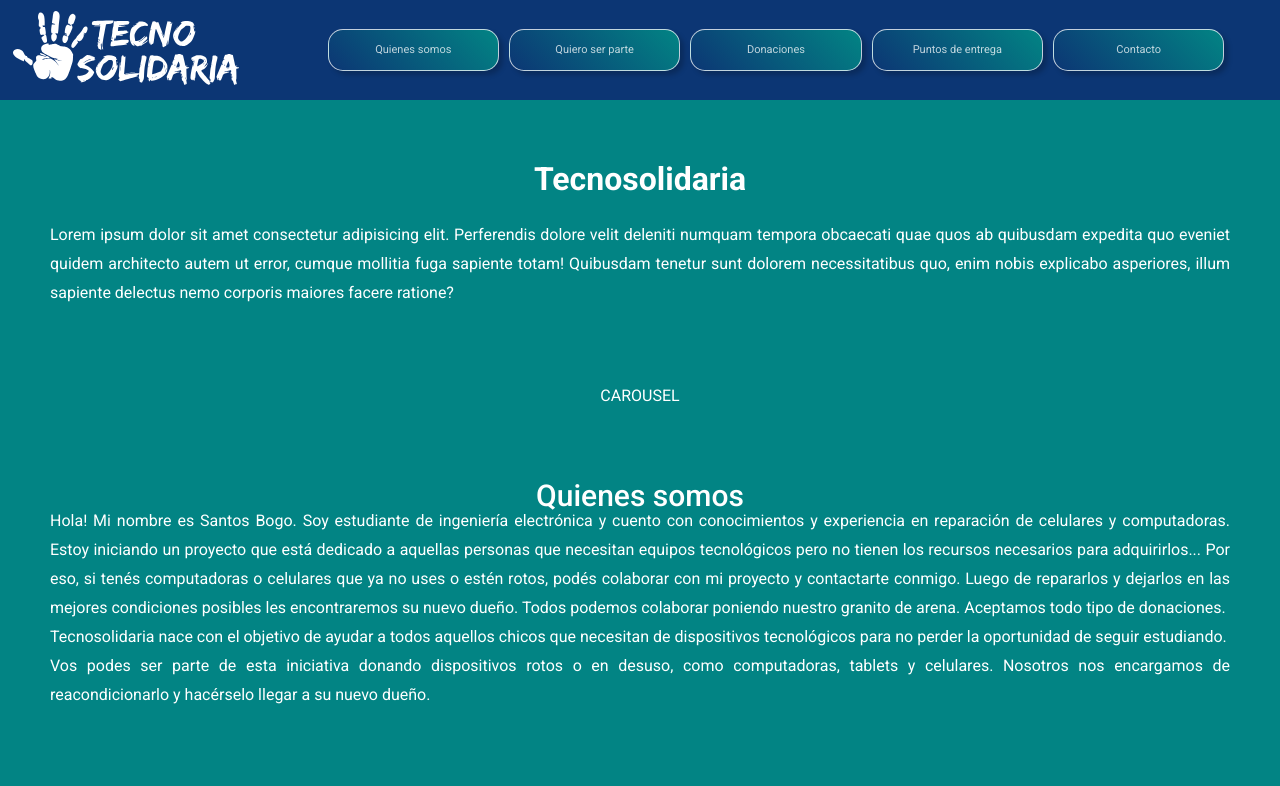
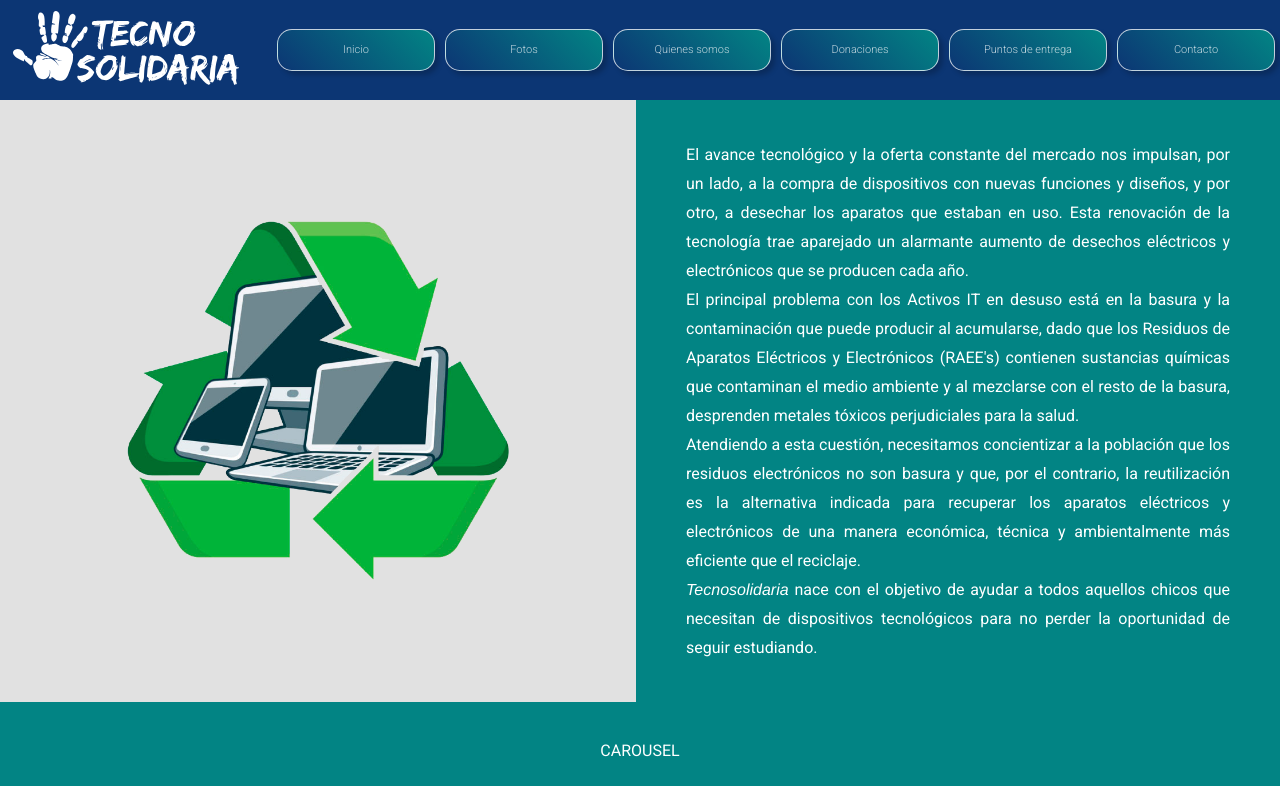
Before and after one commit to m415x/tecnosolidaria, a plain HTML site: page website/index.html in a window 1280 px wide. Shown: the top 786 px of the page. Drawn offline with Linux system fonts and the light colour scheme.

Commit message:
Texto agregado a Index y About

```diff
--- a/website/css/style.css
+++ b/website/css/style.css
@@ -1,12 +1,14 @@
 /* *MEDIA QUERIES* */
 
 /* Smartphone media query */
-@media only screen and (max-width: 767px) {
+@media only screen and (max-width: 768px) {
   body {
     grid-template-areas:  "header"
-                          "index"
+                          "index-pic"
+                          "index-cont"
                           "carousel"
-                          "about"
+                          "about-head"
+                          "about-cont"
                           "donate"
                           "points"
                           "form"
@@ -15,14 +17,20 @@
   .menubar {
     /* !BURGER-MENU-HEADER */
   }
+  .index__pic {
+    margin-top: 100px;
+  }
+  .index__pic--styles {
+    width: 60%;
+  }
 }
 /* Tablet media query */
 @media only screen and (min-width: 768px) and (max-width: 1023px) {
   body {
     grid-template-areas:  "header header header"
-                          "index index index"
+                          "index-pic index-cont index-cont"
                           "carousel carousel carousel"
-                          "about about about"
+                          "about-cont about-cont about-head"
                           "donate donate donate"
                           "points points points"
                           "form form form"
@@ -31,18 +39,30 @@
   .menubar {
     /* !BURGER-MENU-HEADER */
   }
+  .index {
+    margin-top: 100px;
+  }
+  .index__pic--styles {
+    padding: 30px;
+  }
 }
 /* Desktop media query */
 @media only screen and (min-width: 1024px) {
   body {
     grid-template-areas:  "header header"
-                          "index index"
+                          "index-pic index-cont"
                           "carousel carousel"
-                          "about about"
+                          "about-cont about-head"
                           "donate donate"
                           "points points"
                           "form form"
                           "footer footer";
+  }
+  .index {
+    margin-top: 100px;
+  }
+  .index__pic--styles {
+    width: 60%;
   }
 }
 
@@ -54,6 +74,9 @@ body {
   grid-gap: 0;
   background: linear-gradient(180deg, #e1e1e1 0%, #0c3674 100%);
 }
+.btn-menubar {
+  margin-top: 100px;
+}
 body > section {
   padding: 40px 0;
   text-align: center;
@@ -61,7 +84,6 @@ body > section {
   color: #fff;
 }
 h2 {
-  font-family: 'Roboto';
   font-style: normal;
   font-weight: 500;
   font-size: 30px;
@@ -69,12 +91,16 @@ h2 {
 }
 p {
   margin: 0 50px;
-  font-family: 'Roboto';
   font-style: normal;
   font-weight: 400;
   font-size: 16px;
   line-height: 29px;
   text-align: justify;
+}
+strong {
+  font-family: Helvetica;
+  font-weight: 500;
+  font-style: italic;
 }
 
 
@@ -132,9 +158,21 @@ p {
 
 /* *INDEX* */
 
-.index {
-  margin-top: 100px;
-  grid-area: index;
+.index__pic {
+  width: 100%;
+  display: flex;
+  background: #e1e1e1;
+  grid-area: index-pic;
+}
+.index__cont {
+  width: 100%;
+  display: flex;
+  grid-area: index-cont;
+}
+.index__pic--styles,
+.index__cont--styles {
+ margin: auto;
+ display: block;
 }
 
 
@@ -147,8 +185,22 @@ p {
 
 /* *QUIENES SOMOS* */
 
-.about {
-  grid-area: about;
+.about__head {
+  width: 100%;
+  display: flex;
+  color: #1b1a1a;
+  background: #e1e1e1;
+  grid-area: about-head;
+}
+.about__cont {
+  width: 100%;
+  display: flex;
+  grid-area: about-cont;
+}
+.about__head--styles,
+.about__cont--styles {
+ margin: auto;
+ display: block;
 }
 
 
--- a/website/index.html
+++ b/website/index.html
@@ -7,7 +7,7 @@
   <link rel="shortcut icon" href="img/mano-tecnosolidaria.ico" type="image/x-icon">
   <link rel="stylesheet" href="css/normalize.css">
   <link rel="stylesheet" href="css/style.css">
-  <link href="https://fonts.googleapis.com/css2?family=Roboto:ital,wght@0,400;0,500;0,700;1,400&display=swap" rel="stylesheet">
+  <link href="https://fonts.googleapis.com/css2?family=Roboto:ital,wght@0,100;0,300;0,400;0,500;0,700;0,900;1,100;1,300;1,400;1,500;1,700;1,900&display=swap" rel="stylesheet">
   <script src="https://kit.fontawesome.com/452988f36c.js" crossorigin="anonymous"></script>
   <script src="js/script.js"></script>
   <title>Tecnosolidaria</title>
@@ -22,21 +22,27 @@
       <img class="logo-img" src="img/logo-vectorizado.svg" alt="Logo Tecnosolidaria">
     </a>
     <nav class="menubar">
-      <a class="btn-menubar" href="#quienes-somos">Quienes somos</a>
-      <a class="btn-menubar" href="#quiero-ser-parte">Quiero ser parte</a>
-      <a class="btn-menubar" href="#donaciones">Donaciones</a>
-      <a class="btn-menubar" href="#puntos-de-entrega">Puntos de entrega</a>
-      <a class="btn-menubar" href="#contacto">Contacto</a>
+      <a class="btn-menubar" href="#index">Inicio</a>
+      <a class="btn-menubar" href="#carousel">Fotos</a>
+      <a class="btn-menubar" href="#about">Quienes somos</a>
+      <a class="btn-menubar" href="#donate">Donaciones</a>
+      <a class="btn-menubar" href="#points">Puntos de entrega</a>
+      <a class="btn-menubar" href="#contact">Contacto</a>
     </nav>
   </header>
 
 
   <!-- *INDEX* -->
 
-  <section class="index" id="index">
-    <h1 class="index__head">Tecnosolidaria</h1>
-    <article class="index__cont">
-      <p>Lorem ipsum dolor sit amet consectetur adipisicing elit. Perferendis dolore velit deleniti numquam tempora obcaecati quae quos ab quibusdam expedita quo eveniet quidem architecto autem ut error, cumque mollitia fuga sapiente totam! Quibusdam tenetur sunt dolorem necessitatibus quo, enim nobis explicabo asperiores, illum sapiente delectus nemo corporis maiores facere ratione?</p>
+  <section class="index index__pic" id="index">
+    <img src="img/Reutilizacion.png" class="index__pic--styles"></img>
+  </section>
+  <section class="index index__cont">
+    <article class="index__cont--styles">
+      <p>El avance tecnológico y la oferta constante del mercado nos impulsan, por un lado, a la compra de dispositivos con nuevas funciones y diseños, y por otro, a desechar los aparatos que estaban en uso. Esta renovación de la tecnología trae aparejado un alarmante aumento de desechos eléctricos y electrónicos que se producen cada año. </p>
+      <p>El principal problema con los Activos IT en desuso está en la basura y la contaminación que puede producir al acumularse, dado que los Residuos de Aparatos Eléctricos y Electrónicos (RAEE's) contienen sustancias químicas que contaminan el medio ambiente y al mezclarse con el resto de la basura, desprenden metales tóxicos perjudiciales para la salud. </p>
+      <p>Atendiendo a esta cuestión, necesitamos concientizar a la población que los residuos electrónicos no son basura y que, por el contrario, la reutilización es la alternativa indicada para recuperar los aparatos eléctricos y electrónicos de una manera económica, técnica y ambientalmente más eficiente que el reciclaje. </p>
+      <p><strong class="index__cont--strong">Tecnosolidaria</strong> nace con el objetivo de ayudar a todos aquellos chicos que necesitan de dispositivos tecnológicos para no perder la oportunidad de seguir estudiando. </p>
     </article>
   </section>
 
@@ -50,20 +56,12 @@
 
   <!-- *QUIENES SOMOS* -->
 
-  <section class="about" id="about">
-    <h2 class="about__head">Quienes somos</h2>
-    <article class="about__cont">
-      <p>Hola! Mi nombre es Santos Bogo. Soy estudiante de ingeniería electrónica y cuento con conocimientos y
-        experiencia en reparación de celulares y computadoras. Estoy iniciando un proyecto que está dedicado a
-        aquellas personas que necesitan equipos tecnológicos pero no tienen los recursos necesarios para
-        adquirirlos... Por eso, si tenés computadoras o celulares que ya no uses o estén rotos, podés colaborar
-        con mi proyecto y contactarte conmigo. Luego de repararlos y dejarlos en las mejores condiciones
-        posibles les encontraremos su nuevo dueño. Todos podemos colaborar poniendo nuestro granito de arena.
-        Aceptamos todo tipo de donaciones.</p>
-      <p>Tecnosolidaria nace con el objetivo de ayudar a todos aquellos chicos que necesitan de dispositivos
-        tecnológicos para no perder la oportunidad de seguir estudiando.
-      <p>Vos podes ser parte de esta iniciativa donando dispositivos rotos o en desuso, como computadoras, tablets
-        y celulares. Nosotros nos encargamos de reacondicionarlo y hacérselo llegar a su nuevo dueño.</p>
+  <section class="about about__head" id="about">
+    <h2 class="about__head--styles">Quienes somos</h2>
+  </section>
+  <section class="about about__cont">
+    <article class="about__cont--styles">
+      <p>Mi nombre es Santos Bogo. Soy estudiante de ingeniería electrónica y cuento con conocimientos y experiencia en reparación de celulares y computadoras. Estoy iniciando un proyecto que tiene como objetivo ayudar a aquellas personas que necesitan equipos electrónicos, pero no tienen los recursos necesarios para adquirirlos... Por eso, si tenés computadoras, celulares o tablets que ya no uses o estén rotos, podés colaborar con este proyecto y contactarte con nosotros. Luego de repararlos y dejarlos en las mejores condiciones posibles, les encontraremos un nuevo dueño. Todos podemos colaborar poniendo nuestro granito de arena. Aceptamos todo tipo de donaciones. </p>
     </article>
   </section>
 
```
Also changed, not shown: website/img/Reutilizacion.png (added).
